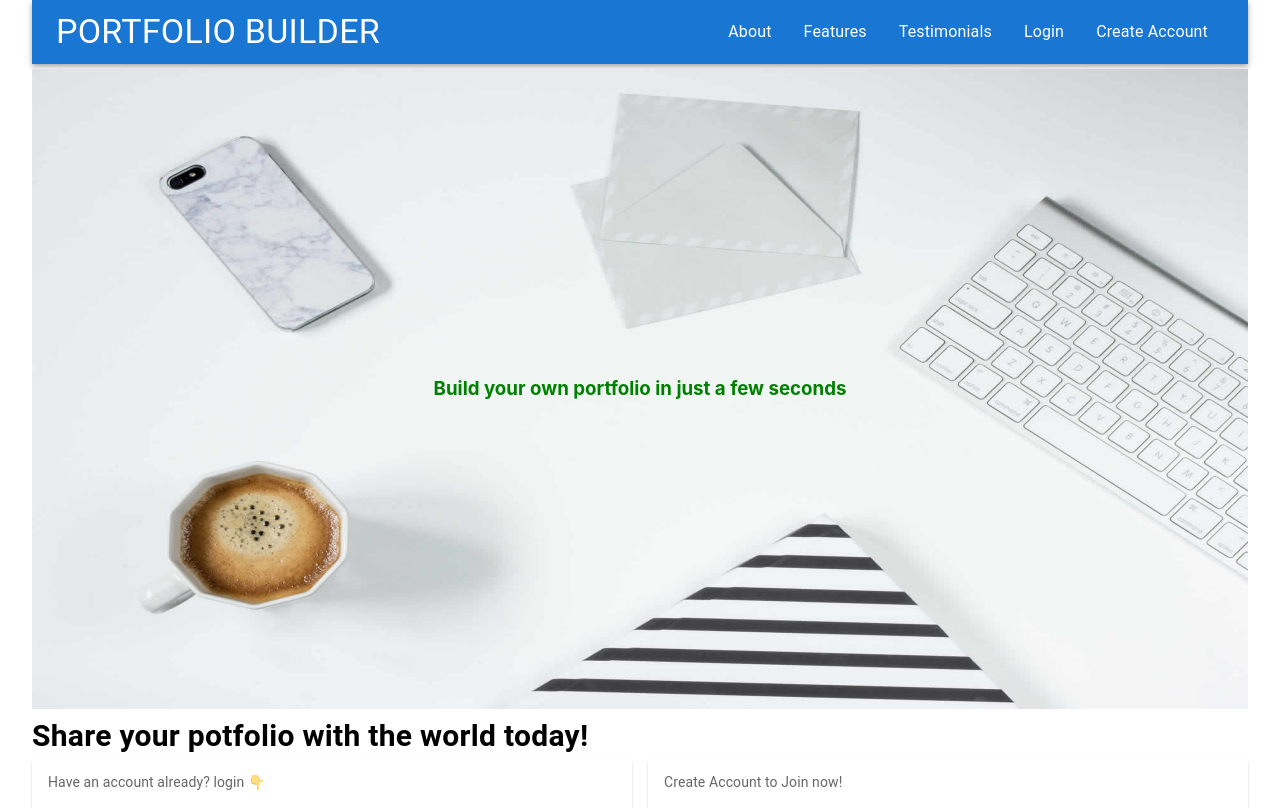
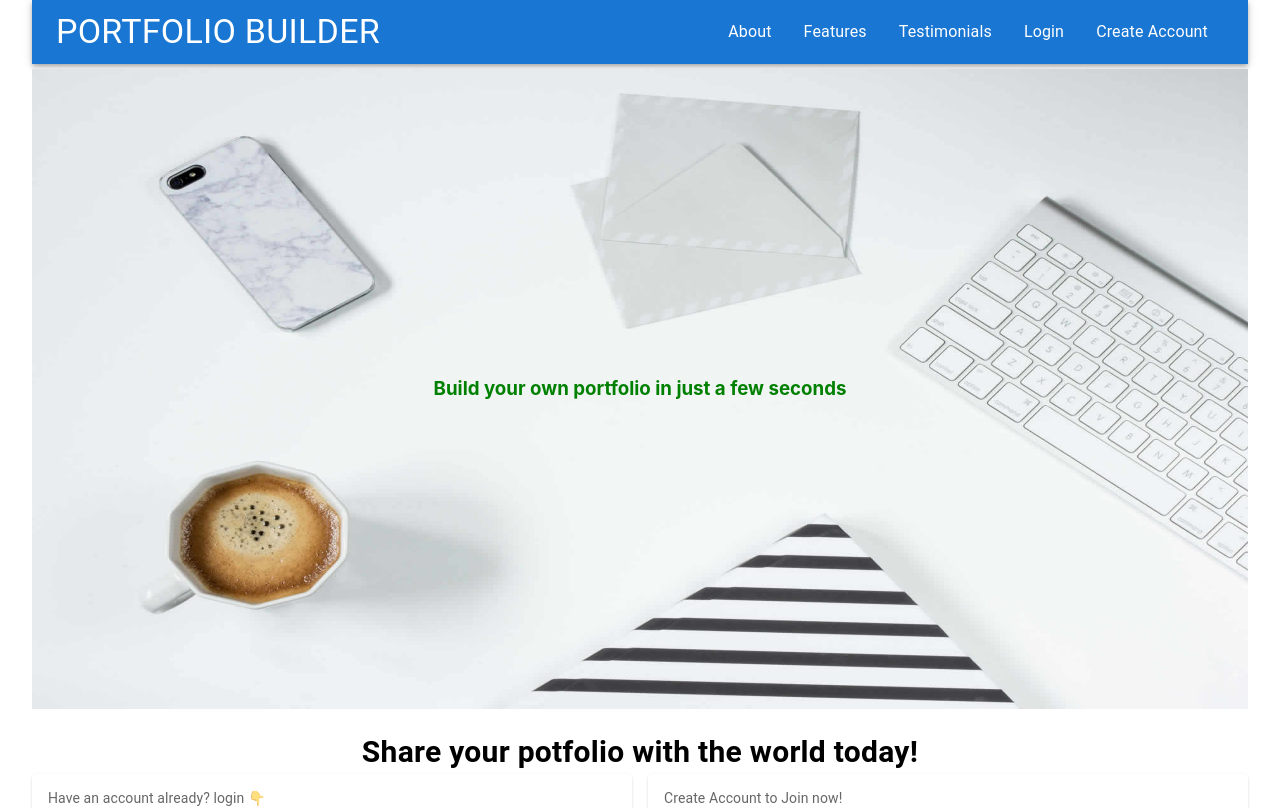
Before and after one commit to MaryDuodu/portfolio-builder, a Next.js app: page / in a window 1280 px wide. Shown: the top 808 px of the page. Built offline with nearby package versions, Linux system fonts and the light colour scheme.

Commit message:
bug fixes

```diff
--- a/pages/index.tsx
+++ b/pages/index.tsx
@@ -59,16 +59,16 @@ const Home: NextPage = () => {
 
         {/* Create Account */}
         <section style={{ height: "80vh" }} id="signup" color="#A49675">
-          <Typography sx={{ fontSize: 30, fontWeight: "bold" }}>
+          <Typography sx={{ fontSize: 30, fontWeight: "bold" }} mt={2} textAlign="center">
             Share your potfolio with the world today!
           </Typography>
 
           <Grid container spacing={2}>
-            <Grid item xs={0} md={9} lg={6}>
+            <Grid item md={6}>
               <Login />
             </Grid>
 
-            <Grid item xs={12} md={3} lg={6}>
+            <Grid item md={6}>
               <CreateAccount />
             </Grid>
           </Grid>
```
